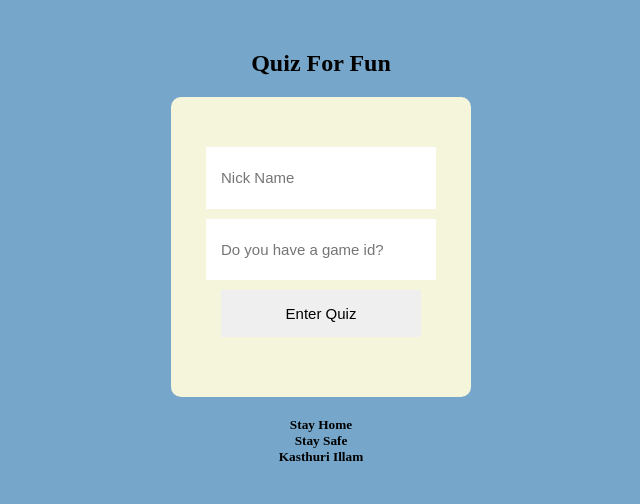
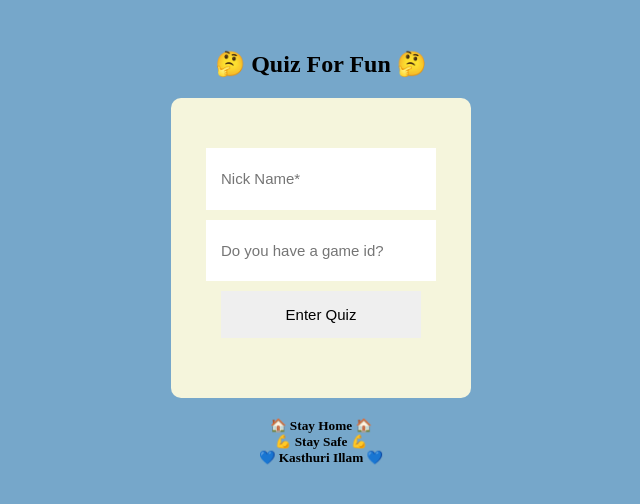
Before and after one commit to gsaileshkumar/quiz-app, a website: page public/index.html in a window 1280 px wide. Shown: the whole page, without its empty margins (319-959 px from the left). Drawn offline with nearby package versions, Linux system fonts and the light colour scheme.

Commit message:
added emoji

```diff
--- a/public/index.html
+++ b/public/index.html
@@ -10,15 +10,18 @@
   </head>
   <body>
     <div class="wrapper">
-      <h2 class="title">Quiz For Fun</h2>
+      <h2 class="title">
+        &#129300; Quiz For Fun &#129300;
+      </h2>
       <div class="container">
         <form action="game.html" method="get">
           <input
             type="text"
             name="name"
             id="name"
-            placeholder="Nick Name"
+            placeholder="Nick Name*"
             maxlength="6"
+            required
           />
           <input
             type="text"
@@ -29,9 +32,9 @@
           <button type="submit" id="submit">Enter Quiz</button>
         </form>
       </div>
-      <h5>Stay Home</h5>
-      <h5>Stay Safe</h5>
-      <h5>Kasthuri Illam</h5>
+      <h5>&#127968; Stay Home &#127968;</h5>
+      <h5>&#128170; Stay Safe &#128170;</h5>
+      <h5>&#x1F499; Kasthuri Illam &#x1F499;</h5>
     </div>
   </body>
   <script
```
